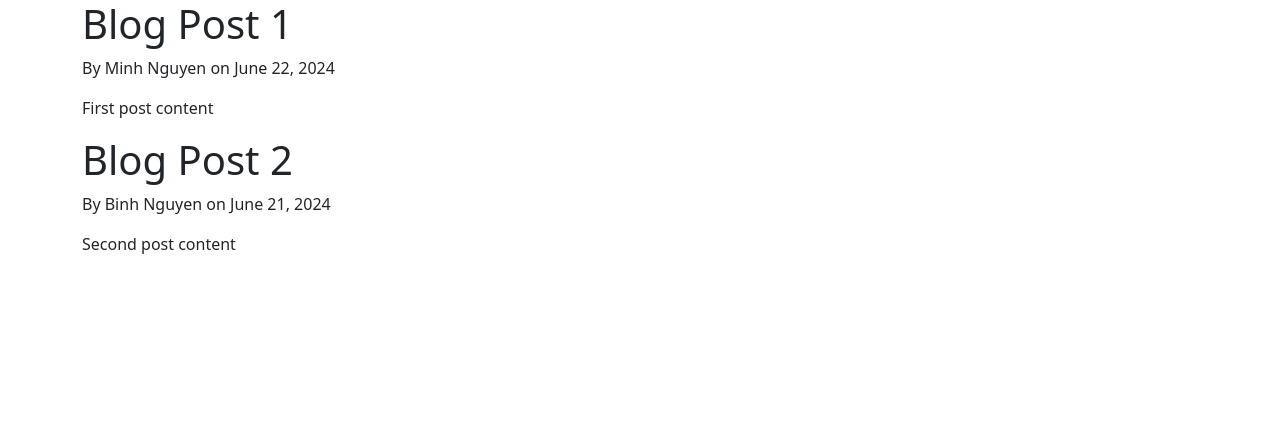
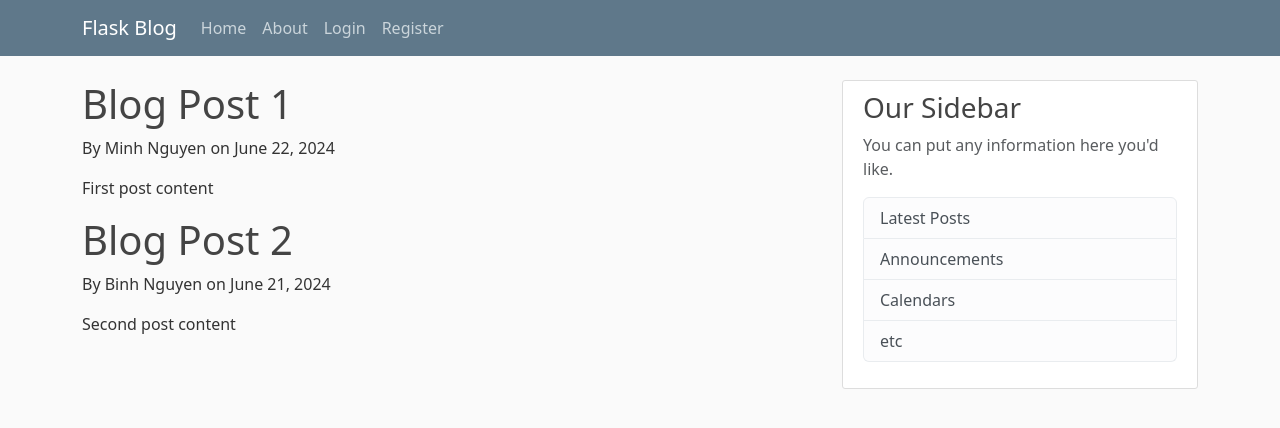
Before and after one commit to mnguyen0226/blog_flask_api, a Flask app: page / in a window 1280 px wide. Shown: the top 428 px of the page. Run offline with Flask 3, Linux system fonts and the light colour scheme.

Commit message:
Added templates from Corey's code and added customed css file

```diff
--- a/src/app.py
+++ b/src/app.py
@@ -1,5 +1,6 @@
 from flask import Flask
 from flask import render_template
+from flask import url_for
 
 # Flask know where to look for template file
 app = Flask(__name__)
--- /dev/null
+++ b/src/static/main.css
@@ -0,0 +1,81 @@
+/* Reference: https://github.com/CoreyMSchafer/code_snippets/blob/master/Python/Flask_Blog/snippets/main.css */
+body {
+    background: #fafafa;
+    color: #333333;
+    margin-top: 5rem;
+  }
+
+  h1, h2, h3, h4, h5, h6 {
+    color: #444444;
+  }
+
+  .bg-steel {
+    background-color: #5f788a;
+  }
+
+  .site-header .navbar-nav .nav-link {
+    color: #cbd5db;
+  }
+
+  .site-header .navbar-nav .nav-link:hover {
+    color: #ffffff;
+  }
+
+  .site-header .navbar-nav .nav-link.active {
+    font-weight: 500;
+  }
+
+  .content-section {
+    background: #ffffff;
+    padding: 10px 20px;
+    border: 1px solid #dddddd;
+    border-radius: 3px;
+    margin-bottom: 20px;
+  }
+
+  .article-title {
+    color: #444444;
+  }
+
+  a.article-title:hover {
+    color: #428bca;
+    text-decoration: none;
+  }
+
+  .article-content {
+    white-space: pre-line;
+  }
+
+  .article-img {
+    height: 65px;
+    width: 65px;
+    margin-right: 16px;
+  }
+
+  .article-metadata {
+    padding-bottom: 1px;
+    margin-bottom: 4px;
+    border-bottom: 1px solid #e3e3e3
+  }
+
+  .article-metadata a:hover {
+    color: #333;
+    text-decoration: none;
+  }
+
+  .article-svg {
+    width: 25px;
+    height: 25px;
+    vertical-align: middle;
+  }
+
+  .account-img {
+    height: 125px;
+    width: 125px;
+    margin-right: 20px;
+    margin-bottom: 16px;
+  }
+
+  .account-heading {
+    font-size: 2.5rem;
+  }
--- a/src/templates/layout.html
+++ b/src/templates/layout.html
@@ -4,6 +4,7 @@
     <meta charset="utf-8">
     <meta name="viewport" content="width=device-width, initial-scale=1">
     <link href="https://cdn.jsdelivr.net/npm/bootstrap@5.3.3/dist/css/bootstrap.min.css" rel="stylesheet" integrity="sha384-QWTKZyjpPEjISv5WaRU9OFeRpok6YctnYmDr5pNlyT2bRjXh0JMhjY6hW+ALEwIH" crossorigin="anonymous">
+    <link rel="stylesheet" type="text/css" href="{{ url_for('static', filename='main.css') }}">
 
     {% if title %}
         <title>Flask Blog - {{ title }}</title>
@@ -12,9 +13,50 @@
     {% endif %}
 </head>
 <body>
-    <div class='container'>
-        {% block content %}{% endblock %}
-    </div>
+    <!-- Reference: https://github.com/CoreyMSchafer/code_snippets/blob/master/Python/Flask_Blog/snippets/navigation.html -->
+    <header class="site-header">
+        <nav class="navbar navbar-expand-md navbar-dark bg-steel fixed-top">
+          <div class="container">
+            <a class="navbar-brand mr-4" href="/">Flask Blog</a>
+            <button class="navbar-toggler" type="button" data-toggle="collapse" data-target="#navbarToggle" aria-controls="navbarToggle" aria-expanded="false" aria-label="Toggle navigation">
+              <span class="navbar-toggler-icon"></span>
+            </button>
+            <div class="collapse navbar-collapse" id="navbarToggle">
+              <div class="navbar-nav mr-auto">
+                <a class="nav-item nav-link" href="/">Home</a>
+                <a class="nav-item nav-link" href="/about">About</a>
+              </div>
+              <!-- Navbar Right Side -->
+              <div class="navbar-nav">
+                <a class="nav-item nav-link" href="/login">Login</a>
+                <a class="nav-item nav-link" href="/register">Register</a>
+              </div>
+            </div>
+          </div>
+        </nav>
+      </header>
+
+      <!--Reference: https://github.com/CoreyMSchafer/code_snippets/blob/master/Python/Flask_Blog/snippets/main.html-->
+      <main role="main" class="container">
+        <div class="row">
+          <div class="col-md-8">
+            {% block content %}{% endblock %}
+          </div>
+          <div class="col-md-4">
+            <div class="content-section">
+              <h3>Our Sidebar</h3>
+              <p class='text-muted'>You can put any information here you'd like.
+                <ul class="list-group">
+                  <li class="list-group-item list-group-item-light">Latest Posts</li>
+                  <li class="list-group-item list-group-item-light">Announcements</li>
+                  <li class="list-group-item list-group-item-light">Calendars</li>
+                  <li class="list-group-item list-group-item-light">etc</li>
+                </ul>
+              </p>
+            </div>
+          </div>
+        </div>
+      </main>
 
     <script src="https://cdn.jsdelivr.net/npm/bootstrap@5.3.3/dist/js/bootstrap.bundle.min.js" integrity="sha384-YvpcrYf0tY3lHB60NNkmXc5s9fDVZLESaAA55NDzOxhy9GkcIdslK1eN7N6jIeHz" crossorigin="anonymous"></script>
     <script src="https://cdn.jsdelivr.net/npm/@popperjs/core@2.11.8/dist/umd/popper.min.js" integrity="sha384-I7E8VVD/ismYTF4hNIPjVp/Zjvgyol6VFvRkX/vR+Vc4jQkC+hVqc2pM8ODewa9r" crossorigin="anonymous"></script>
```
